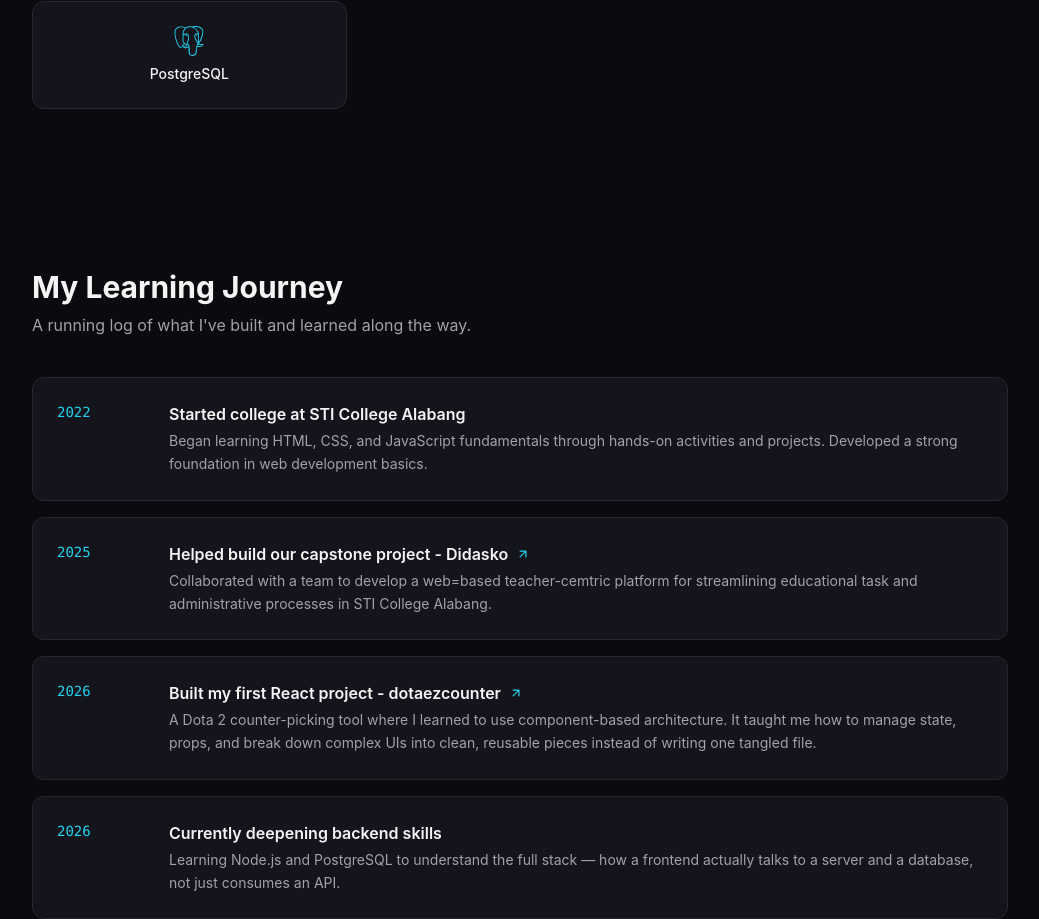
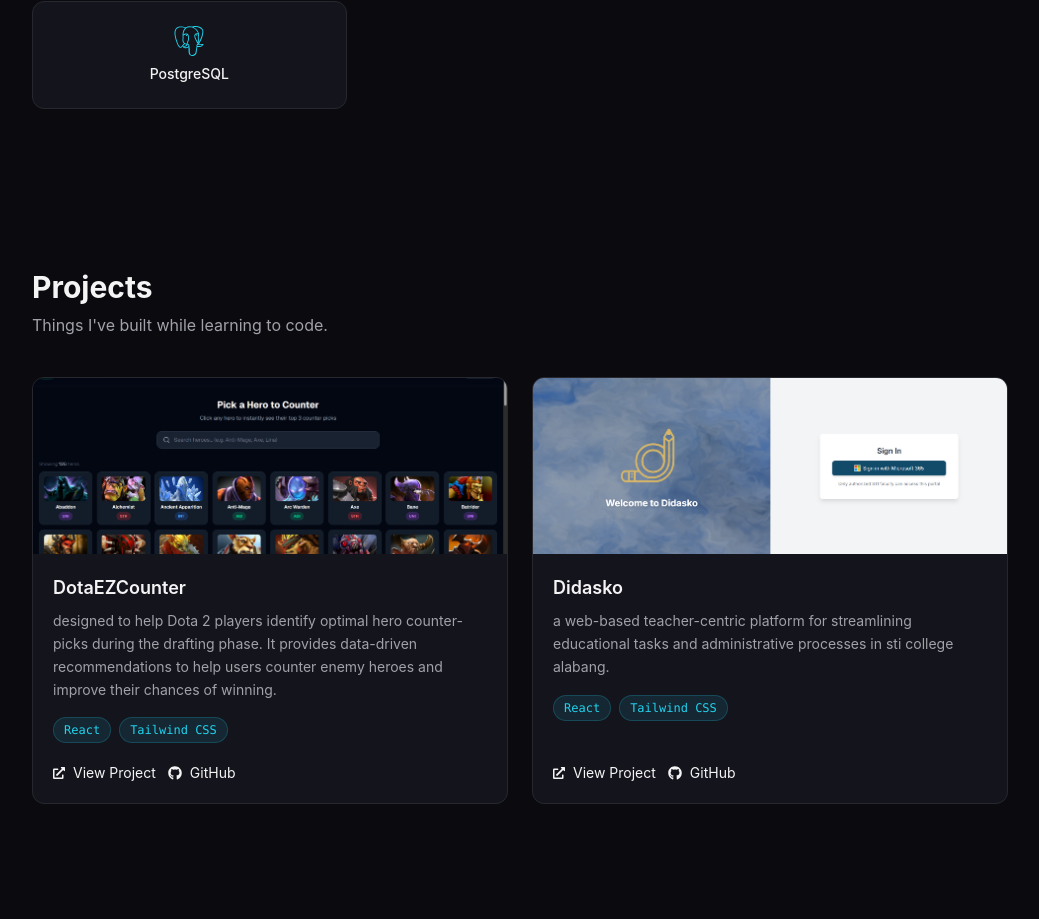
Before and after one commit to linken1414/jfc-portfolio, a React (Vite) app: page / in a window 1280 px wide. Shown: the part 1414-2333 px from the top of the page, without its empty margins (120-1159 px from the left). Built offline with nearby package versions, Linux system fonts and the light colour scheme.

Commit message:
Added projects section

```diff
--- a/src/App.jsx
+++ b/src/App.jsx
@@ -9,6 +9,7 @@
 import Links from "./components/sections/Links";
 import Reveal from "./components/ui/Reveal";
 import Terminal from "./components/ui/Terminal";
+import Projects from "./components/sections/Projects";
 
 function App() {
   return (
@@ -20,6 +21,9 @@
       <main className="flex-1">
         <Hero />
         <TechStack />
+        <Reveal>
+          <Projects />
+        </Reveal>
         <Reveal>
           <Experience />
         </Reveal>
--- a/src/components/layout/Navbar.jsx
+++ b/src/components/layout/Navbar.jsx
@@ -5,10 +5,11 @@
   const [activeSection, setActiveSection] = useState("");
 
   const navLinks = [
-    { label: "Tech Stack", href: "#tech-stack", id: "tech-stack" },
-    { label: "Journey", href: "#experience", id: "experience" },
-    { label: "Contact", href: "#links", id: "links" },
-  ];
+  { label: "Tech Stack", href: "#tech-stack", id: "tech-stack" },
+  { label: "Projects", href: "#projects", id: "projects" },
+  { label: "Journey", href: "#experience", id: "experience" },
+  { label: "Contact", href: "#links", id: "links" },
+];
 
   useEffect(() => {
     const sectionIds = navLinks.map((link) => link.id);
--- /dev/null
+++ b/src/components/sections/Projects.jsx
@@ -0,0 +1,26 @@
+import { projects } from "../../data/projects";
+import ProjectCard from "../ui/ProjectCard";
+import Reveal from "../ui/Reveal";
+
+export default function Projects() {
+  return (
+    <section id="projects" className="max-w-5xl mx-auto px-6 py-20">
+      <h2 className="text-2xl sm:text-3xl font-bold text-text-primary mb-2">
+        Projects
+      </h2>
+      <p className="text-text-secondary mb-10">
+        Things I've built while learning to code.
+      </p>
+
+      <div className="grid grid-cols-1 sm:grid-cols-2 gap-6">
+        {projects.map((project, index) => (
+          <Reveal key={project.name} delay={index * 0.1}>
+            <div className="h-full">
+              <ProjectCard project={project} />
+            </div>
+          </Reveal>
+        ))}
+      </div>
+    </section>
+  );
+}
--- /dev/null
+++ b/src/components/ui/ProjectCard.jsx
@@ -0,0 +1,65 @@
+import { FaGithub, FaExternalLinkAlt, FaCode } from "react-icons/fa";
+
+export default function ProjectCard({ project }) {
+  const { name, description, techStack, image, liveUrl, githubUrl } = project;
+
+  return (
+    <div className="group h-full flex flex-col bg-surface border border-border rounded-xl overflow-hidden hover:border-accent/50 hover:shadow-[0_0_30px_-5px_var(--color-accent)]/20 hover:-translate-y-1 transition-all duration-300">
+      {/* Image or placeholder */}
+      <div className="relative h-44 overflow-hidden bg-gradient-to-br from-accent/10 to-accent-secondary/10">
+        {image ? (
+          <img
+            src={image}
+            alt={`${name} screenshot`}
+            className="w-full h-full object-cover group-hover:scale-105 transition-transform duration-500"
+          />
+        ) : (
+          <div className="w-full h-full flex items-center justify-center">
+            <FaCode className="text-4xl text-accent/30" />
+          </div>
+        )}
+      </div>
+
+      <div className="p-5 flex flex-col flex-1">
+        <h3 className="text-text-primary font-semibold text-lg mb-2">{name}</h3>
+        <p className="text-text-secondary text-sm mb-4 leading-relaxed">{description}</p>
+
+        {/* Tech tags */}
+        <div className="flex flex-wrap gap-2 mb-5">
+          {techStack.map((tech) => (
+            <span
+              key={tech}
+              className="text-xs font-mono text-accent bg-accent/10 border border-accent/20 rounded-full px-2.5 py-1"
+            >
+              {tech}
+            </span>
+          ))}
+        </div>
+
+        {/* Action buttons — mt-auto pushes this to the bottom regardless of description length */}
+        <div className="flex gap-3 mt-auto">
+          {liveUrl && (
+            <a
+              href={liveUrl}
+              target="_blank"
+              rel="noopener noreferrer"
+              className="flex items-center gap-2 text-sm text-text-primary hover:text-accent transition-colors"
+            >
+              <FaExternalLinkAlt className="text-xs" /> View Project
+            </a>
+          )}
+          {githubUrl && (
+            <a
+              href={githubUrl}
+              target="_blank"
+              rel="noopener noreferrer"
+              className="flex items-center gap-2 text-sm text-text-primary hover:text-accent transition-colors"
+            >
+              <FaGithub className="text-sm" /> GitHub
+            </a>
+          )}
+        </div>
+      </div>
+    </div>
+  );
+}
--- /dev/null
+++ b/src/data/projects.js
@@ -0,0 +1,18 @@
+export const projects = [
+  {
+    name: "DotaEZCounter",
+    description: "designed to help Dota 2 players identify optimal hero counter-picks during the drafting phase. It provides data-driven recommendations to help users counter enemy heroes and improve their chances of winning.",
+    techStack: ["React", "Tailwind CSS"], // hal. ["React", "Node.js"]
+    image: "/projects/dotaezcounterss1.png", // TODO: palitan ng "/projects/dotaezcounter.png" once na-add mo na sa public/projects/
+    liveUrl: "https://dotaezcounter.vercel.app", // hal. "https://dotaezcounter.vercel.app"
+    githubUrl: "https://github.com/linken1414/dotaezcounter.git",
+  },
+  {
+    name: "Didasko",
+    description: "a web-based teacher-centric platform for streamlining educational tasks and administrative processes in sti college alabang.",
+    techStack: ["React", "Tailwind CSS"],
+    image: "/projects/didasko1.png", // sadyang null muna — walang screenshot pa
+    liveUrl: "https://didasko.vercel.app", // walang live demo muna, ok lang
+    githubUrl: "TODO",
+  },
+];
```
Also changed, not shown: public/projects/didasko1.png (added), public/projects/dotaezcounterss1.png (added).
